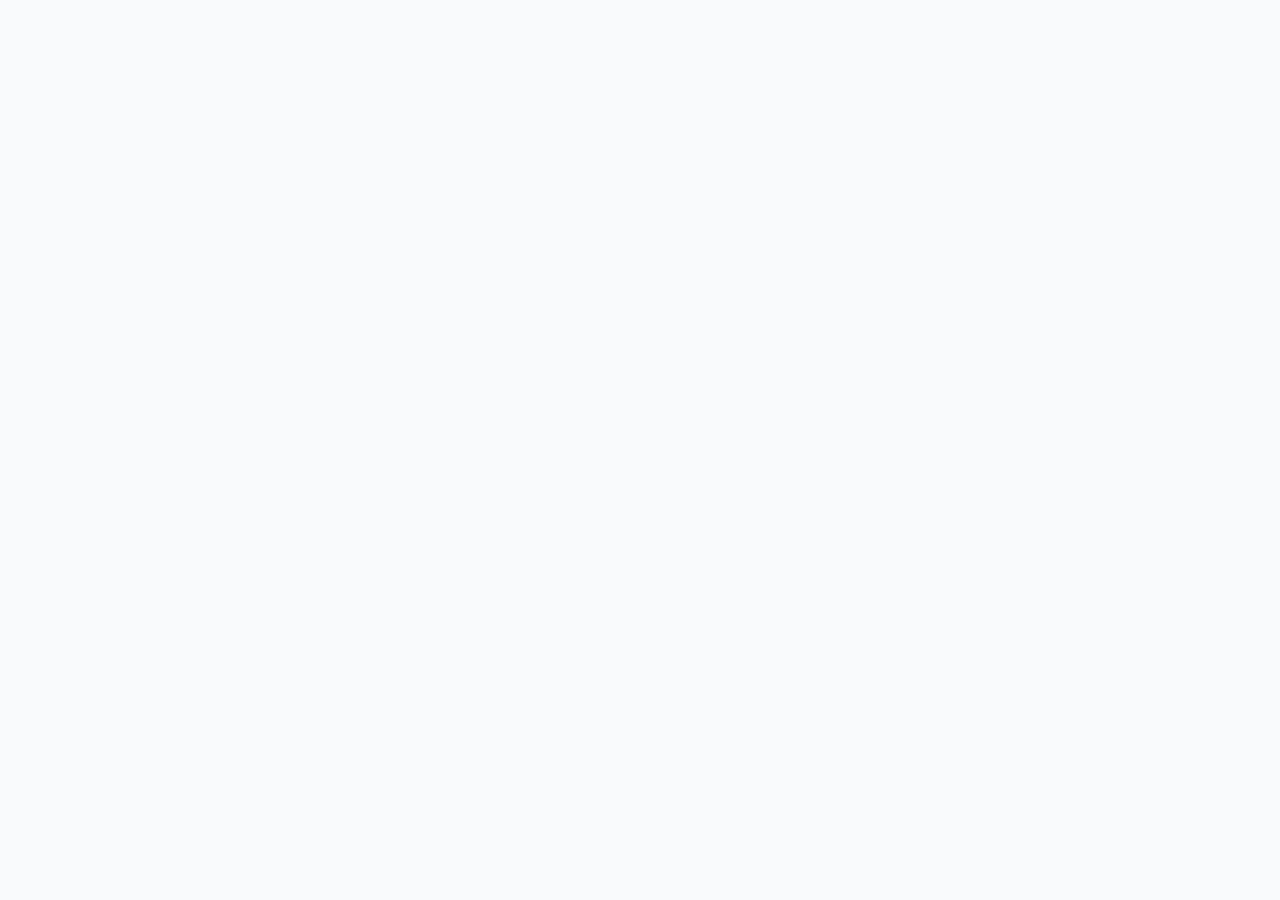
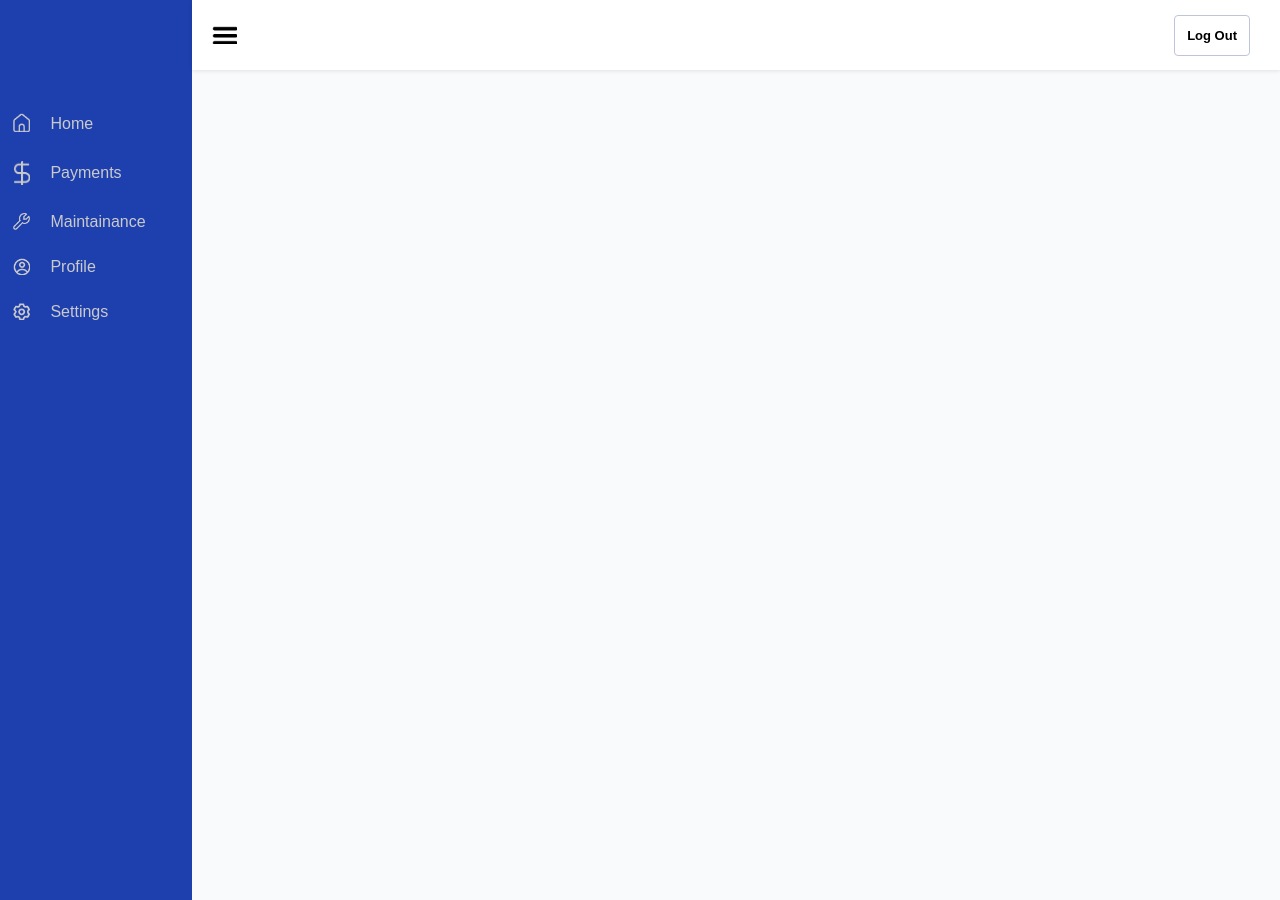
Before and after one commit to SyedHuzaifa007/Appartment-and-Tenant-Management-System, a React (Vite) app in the folder frontend/atms/: page /tenant in a window 1280 px wide. Before the commit this address had no page. Before the commit the page ends 800 px from the top, so only its background shows below. Built offline with nearby package versions, Linux system fonts and the light colour scheme.

Commit message:
Coded all navigation and initialized pages for Tenant

```diff
--- a/frontend/atms/src/App.jsx
+++ b/frontend/atms/src/App.jsx
@@ -14,11 +14,16 @@ import StaffPage from "./pages/Lanlord_Pages/StaffPage";
 import FinancesPage from './pages/Lanlord_Pages/FinancesPage';
 import ProfilePage from "./pages/Lanlord_Pages/ProfilePage";
 import SettingsPage from "./pages/Lanlord_Pages/SettingsPage";
-
 import TenantsPage from "./pages/Lanlord_Pages/TenantsPage";
 
 
-import TenantDashboard from "./pages/TenantDashboard";
+import TenantLayout from "./pages/Tenant_Pages/TenantLayout";
+import THomePage from './pages/Tenant_Pages/HomePage'
+import TPayments from './pages/Tenant_Pages/TenantPaymentsPage'
+import TMaintainance from './pages/Tenant_Pages/TenantsMaintainancePage'
+import TProfile from './pages/Tenant_Pages/TenantsProfilePage'
+import TSettings from './pages/Tenant_Pages/TenantsSettings'
+
 import MaintenanceDashboard from "./pages/MaintenanceDashboard";
 
 
@@ -62,7 +67,14 @@ function App() {
             <Route path="settings" element={<SettingsPage theme={theme} handleThemeToggle={handleThemeToggle} />} />
           </Route>
 
-          <Route path="/tenant-dashboard" element={<TenantDashboard />}></Route>
+          <Route path="/tenant" element={<TenantLayout />}>
+            <Route path="home" element={<THomePage />} />
+            <Route path="payments" element={<TPayments />} />
+            <Route path="maintainance" element={<TMaintainance />} />
+            <Route path="profile" element={<TProfile />} />
+            <Route path="settings" element={<TSettings theme={theme} handleThemeToggle={handleThemeToggle} />} />
+          </Route>
+
           <Route path="/maintenance-dashboard" element={<MaintenanceDashboard />}></Route>
         </Routes>
       </Router>
--- a/frontend/atms/src/pages/TenantDashboard.jsx
+++ /dev/null
@@ -1,8 +0,0 @@
-const TenantDashboard = () => {
-
-  return (
-        <h1>Tenant Dashboard</h1>
-  );
-};
-
-export default TenantDashboard;
--- /dev/null
+++ b/frontend/atms/src/pages/Tenant_Pages/HomePage.jsx
@@ -0,0 +1,9 @@
+function TenantHomePage(){
+    return(
+        <div>
+            <h1>Home Tenant</h1>
+        </div>
+    )
+}
+
+export default TenantHomePage;
--- /dev/null
+++ b/frontend/atms/src/pages/Tenant_Pages/TenantLayout.jsx
@@ -0,0 +1,36 @@
+import { useState } from 'react';
+import { Outlet, useNavigate } from 'react-router-dom';
+import NavTenant from '../Tenant_Pages/Tenant_NavBar';
+import '../../styling/LandlordStyling/LandlordLayout.css';
+import menuIcon from '../../assets/MenuIcon_Black.png';
+
+const TenantLayout = () => {
+  const [isCollapsed, setIsCollapsed] = useState(false);
+  const navigate = useNavigate()
+
+  const toggleSidebar = () => {
+    setIsCollapsed(!isCollapsed);
+  };
+
+  const handleLogout=()=>{
+    navigate('/login')
+  }
+
+  return (
+    <div className="layout-container">
+      <NavTenant collapsed={isCollapsed} />
+
+      <div className={`content-wrapper ${isCollapsed ? 'expanded' : ''}`}>
+        <header className="topbar">
+          <img src={menuIcon} alt="Show/Hide" className="menuIcon" onClick={toggleSidebar} />
+          <button className="logout-btn" onClick={handleLogout}>Log Out</button>
+        </header>
+        <main className="main-content">
+          <Outlet />
+        </main>
+      </div>
+    </div>
+  );
+};
+
+export default TenantLayout;
--- /dev/null
+++ b/frontend/atms/src/pages/Tenant_Pages/TenantPaymentsPage.jsx
@@ -0,0 +1,7 @@
+function TenantPaymentsPage(){
+    return(
+        <h1>Tenants Payments Page</h1>
+    )
+}
+
+export default TenantPaymentsPage;
--- /dev/null
+++ b/frontend/atms/src/pages/Tenant_Pages/Tenant_NavBar.jsx
@@ -0,0 +1,41 @@
+import { NavLink } from 'react-router-dom';
+import '../../styling/LandlordStyling/Landlord_Navbar.css';
+
+import homeIcon from '../../assets/HomeIcon_Grey.png';
+import staffIcon from '../../assets/StaffIcon_Grey.png';
+import financesIcon from '../../assets/FinancesIcon_Grey.png';
+import profileIcon from '../../assets/ProfileIcon_Grey.png';
+import settingsIcon from '../../assets/SettingsIcon_Grey.png';
+
+const NavTenant = ({ collapsed }) => {
+  return (
+    <nav className={`sidebar ${collapsed ? 'collapsed' : ''}`}>
+      <NavLink to="/tenant/home">
+        <img src={homeIcon} className="icon" />
+        {!collapsed && <span>Home</span>}
+      </NavLink>
+
+      <NavLink to="/tenant/payments">
+        <img src={financesIcon} className="icon" />
+        {!collapsed && <span>Payments</span>}
+      </NavLink>
+
+      <NavLink to="/tenant/maintainance">
+        <img src={staffIcon} className="icon" />
+        {!collapsed && <span>Maintainance</span>}
+      </NavLink>
+
+      <NavLink to="/tenant/profile">
+        <img src={profileIcon} className="icon" />
+        {!collapsed && <span>Profile</span>}
+      </NavLink>
+
+      <NavLink to="/tenant/settings">
+        <img src={settingsIcon} className="icon" />
+        {!collapsed && <span>Settings</span>}
+      </NavLink>
+    </nav>
+  );
+};
+
+export default NavTenant;
--- /dev/null
+++ b/frontend/atms/src/pages/Tenant_Pages/TenantsMaintainancePage.jsx
@@ -0,0 +1,9 @@
+function TenantsMaintainancePage(){
+    return(
+        <div>
+            <h1>Tenants Maintainance</h1>
+        </div>
+    )
+}
+
+export default TenantsMaintainancePage;
--- /dev/null
+++ b/frontend/atms/src/pages/Tenant_Pages/TenantsProfilePage.jsx
@@ -0,0 +1,9 @@
+function TenantsProfile(){
+    return(
+        <div>
+            <h1>Tenants Profile</h1>
+        </div>
+    )
+}
+
+export default TenantsProfile;
--- /dev/null
+++ b/frontend/atms/src/pages/Tenant_Pages/TenantsSettings.jsx
@@ -0,0 +1,9 @@
+function TenantSettings(){
+    return(
+        <div>
+            <h1>Tenants Settings</h1>
+        </div>
+    )
+}
+
+export default TenantSettings;
```
